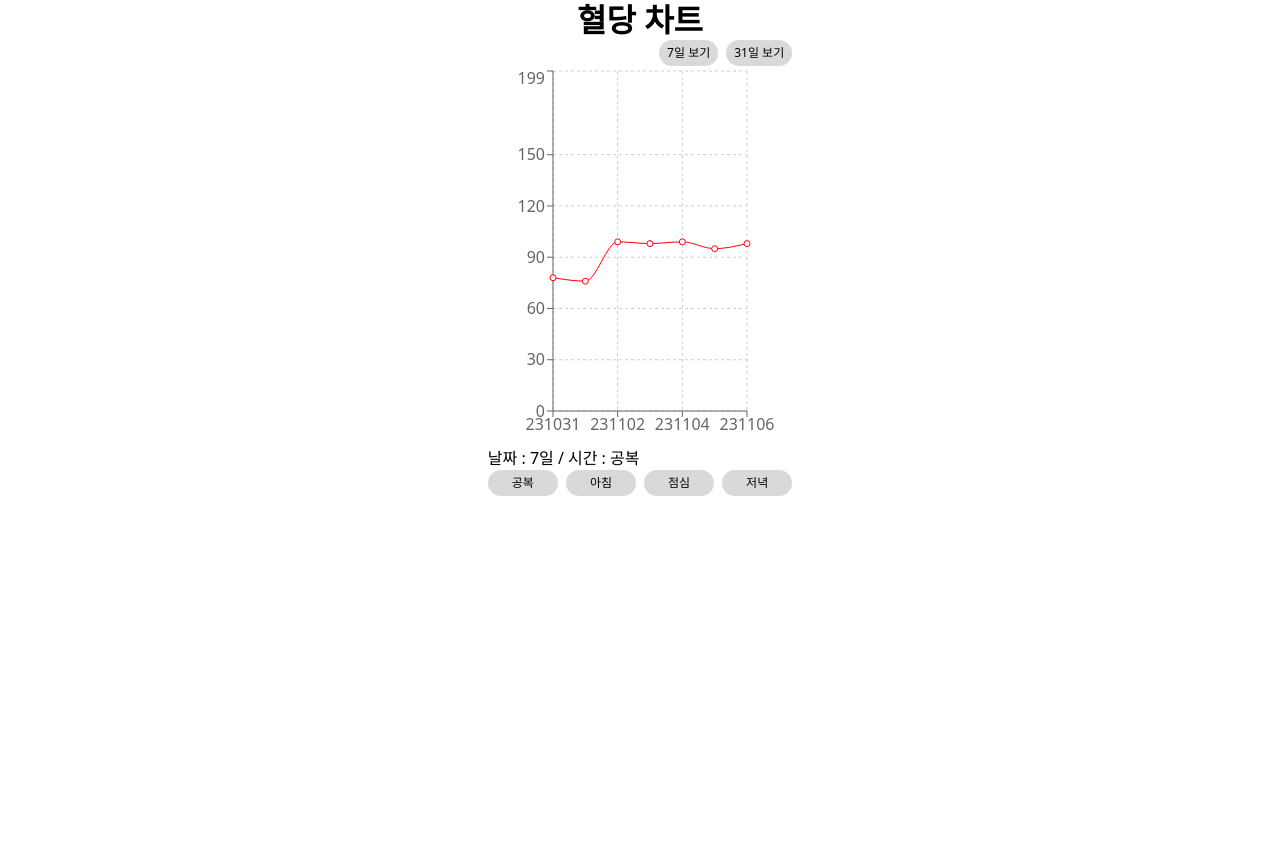
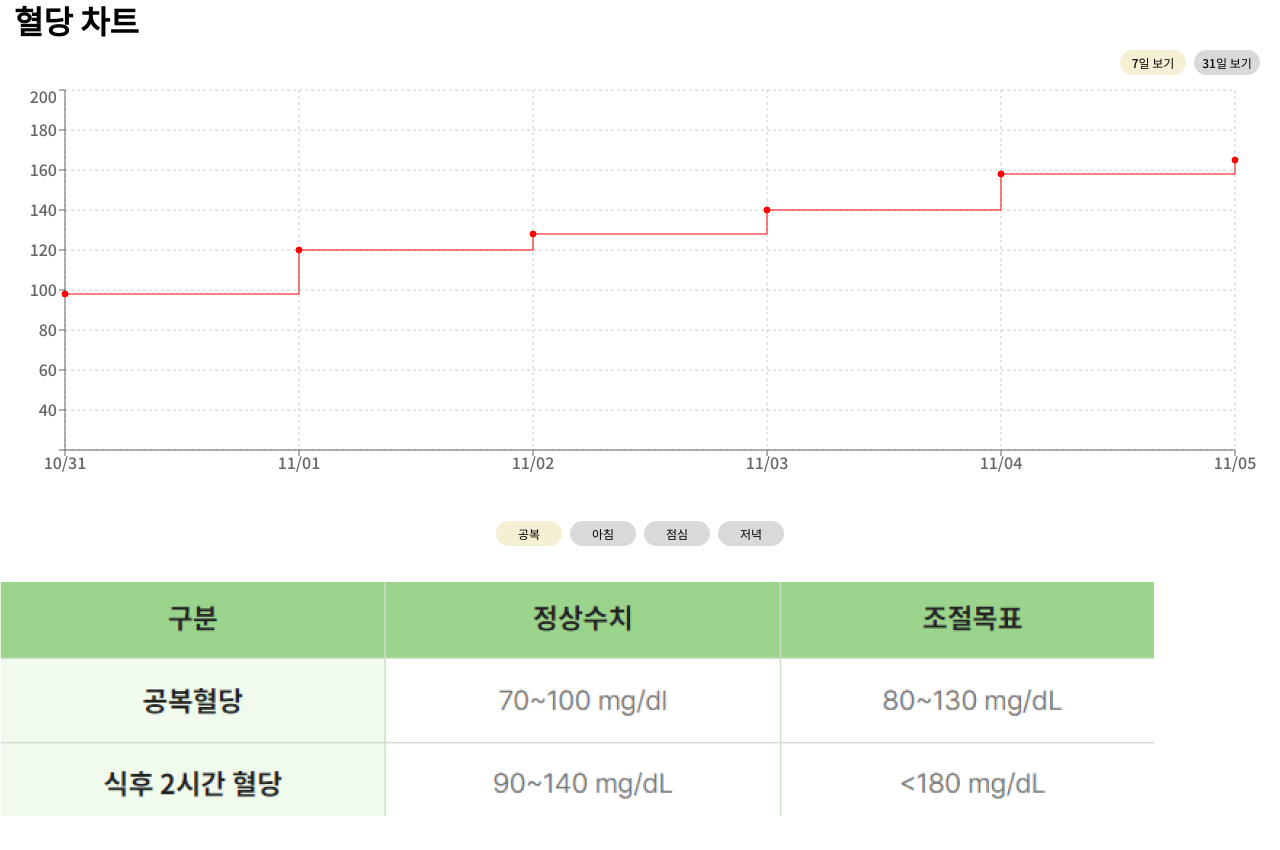
Before and after one commit to BloodSugarManagement/BloodSugar, a Next.js app: page /chart in a window 1280 px wide. Before the commit the page ends 800 px from the top, so only its background shows below. Built offline with nearby package versions, Linux system fonts and the light colour scheme.

Commit message:
<feat> : Chart 데이터에 카테고리 반영 및 스타일 변경

```diff
--- a/app/chart/page.tsx
+++ b/app/chart/page.tsx
@@ -1,10 +1,12 @@
-import ChartSection from "../components/ChartSection";
+import ChartForm from "../components/Chart/ChartForm";
 
 export default function Chart() {
   return (
-    <>
-      <h2 className="text-xl font-extrabold">혈당 차트</h2>
-      <ChartSection />
-    </>
+    <section className="w-full h-full">
+      <h2 className="text-xl font-extrabold text-left w-full indent-3.5">
+        혈당 차트
+      </h2>
+      <ChartForm />
+    </section>
   );
 }
--- /dev/null
+++ b/app/components/Chart/ChartCategory.tsx
@@ -0,0 +1,27 @@
+import { Dispatch, InputHTMLAttributes, SetStateAction } from "react";
+
+interface Props extends InputHTMLAttributes<{}> {
+  text: string;
+}
+
+export default function ChartCategory({ id, name, text, ...props }: Props) {
+  return (
+    <li>
+      <input
+        id={id}
+        name={name}
+        value={id}
+        className="peer"
+        type="radio"
+        hidden
+      />
+      <label
+        htmlFor={id}
+        className="peer-checked:bg-[#F5F0D4] block text-xs bg-sub-gray rounded-full w-[66px] h-[25px] leading-[25px] text-center"
+        {...props}
+      >
+        {text}
+      </label>
+    </li>
+  );
+}
--- /dev/null
+++ b/app/components/Chart/ChartForm.tsx
@@ -0,0 +1,65 @@
+"use client";
+
+import { ChangeEvent, useEffect, useState } from "react";
+import ChartCategory from "./ChartCategory";
+import ChartGraph from "./ChartGraph";
+
+export default function ChartForm() {
+  const [category, setCategory] = useState({
+    날짜: "7일",
+    시간: "공복",
+  });
+
+  const dateCategory = ["7일", "31일"];
+  const timeCategory = ["공복", "아침", "점심", "저녁"];
+
+  const checkHandler = (event: ChangeEvent<HTMLFormElement>) => {
+    setCategory({
+      ...category,
+      [event.target.name]: event.target.value,
+    });
+  };
+
+  useEffect(() => {
+    // 최초 화면 접속 시 카테고리 선택되게 하기
+    const date = document.getElementById(category.날짜) as HTMLInputElement;
+    const time = document.getElementById(category.시간) as HTMLInputElement;
+
+    date.checked = true;
+    time.checked = true;
+  });
+
+  return (
+    <form className="w-full h-full" onChange={checkHandler}>
+      <ul className="flex gap-2 w-full justify-end my-2.5 pr-5">
+        {dateCategory.map((category) => {
+          return (
+            <ChartCategory
+              key={category}
+              id={category}
+              name="날짜"
+              text={category + " 보기"}
+            />
+          );
+        })}
+      </ul>
+      <ChartGraph XKey={category.날짜} YKey={category.시간} />
+      <ul className="flex gap-2 w-full justify-center my-9">
+        {timeCategory.map((category) => {
+          return (
+            <ChartCategory
+              key={category}
+              id={category}
+              name="시간"
+              text={category}
+            />
+          );
+        })}
+      </ul>
+      <img
+        src="/image/chartRecommended.jpg"
+        alt="혈당의 정상 수치 및 조절 목표를 설명하는 표입니다. 공복일 때의 정상 혈당 수치는 70~100 mg/dL 식후 2시간 이후부터의 정상 혈당 수치는 90~140 mg/dL 입니다. 공복일 때의 혈당 수치는 80~130 mg/dL를, 식후 2시간 이후부터의 혈당 수치는 180 mg/dL 이하로 조절하는 것을 목표로 합니다."
+      />
+    </form>
+  );
+}
--- /dev/null
+++ b/app/components/Chart/ChartGraph.tsx
@@ -0,0 +1,100 @@
+import {
+  LineChart,
+  Line,
+  XAxis,
+  YAxis,
+  CartesianGrid,
+  Tooltip,
+  ResponsiveContainer,
+} from "recharts";
+
+interface Props {
+  XKey: string;
+  YKey: string;
+}
+
+export default function ChartGraph({ XKey, YKey }: Props) {
+  return (
+    <ResponsiveContainer width="100%" height="50%">
+      <LineChart
+        width={500}
+        height={300}
+        data={data}
+        margin={{
+          top: 5,
+          right: 45,
+          left: 5,
+          bottom: 5,
+        }}
+      >
+        <CartesianGrid strokeDasharray="3 3" />
+        <XAxis dataKey="날짜" tickFormatter={formatX} />
+        <YAxis
+          tickCount={10}
+          domain={[20, 200]}
+          tickFormatter={(yTick: string) => {
+            if (Number(yTick) < 40) return "";
+            else return yTick;
+          }}
+        />
+        <Tooltip />
+        <Line
+          type="stepAfter"
+          dot={{ fill: "red", stroke: "red" }}
+          dataKey={YKey}
+          stroke="#ff0000"
+          activeDot={{ r: 6 }}
+        />
+      </LineChart>
+    </ResponsiveContainer>
+  );
+}
+
+const formatX = (xTick: string) => {
+  return `${xTick.substring(2, 4)}/${xTick.substring(4, 6)}`;
+};
+
+const data = [
+  {
+    날짜: "231031",
+    공복: 98,
+    아침: 98,
+    점심: 98,
+    저녁: 98,
+  },
+  {
+    날짜: "231101",
+    공복: 120,
+    아침: 130,
+    점심: 140,
+    저녁: 150,
+  },
+  {
+    날짜: "231102",
+    공복: 128,
+    아침: 168,
+    점심: 150,
+    저녁: 137,
+  },
+  {
+    날짜: "231103",
+    공복: 140,
+    아침: 147,
+    점심: 159,
+    저녁: 147,
+  },
+  {
+    날짜: "231104",
+    공복: 158,
+    아침: 159,
+    점심: 158,
+    저녁: 158,
+  },
+  {
+    날짜: "231105",
+    공복: 165,
+    아침: 186,
+    점심: 170,
+    저녁: 176,
+  },
+];
--- a/app/components/ChartCategory.tsx
+++ /dev/null
@@ -1,17 +0,0 @@
-import { Dispatch, SetStateAction } from "react";
-
-interface Props {
-  name: string;
-  className?: string;
-  setter: Dispatch<SetStateAction<string>>;
-}
-
-export default function ChartCategory({ name, className, setter }: Props) {
-  return (
-    <li className="text-xs bg-sub-gray rounded-full w-fit">
-      <button className={className} onClick={() => setter(name)}>
-        {name}
-      </button>
-    </li>
-  );
-}
--- a/app/components/ChartGraph.tsx
+++ /dev/null
@@ -1,69 +0,0 @@
-import {
-  LineChart,
-  Line,
-  XAxis,
-  YAxis,
-  CartesianGrid,
-  Tooltip,
-  ResponsiveContainer,
-} from "recharts";
-
-export default function ChartGraph() {
-  return (
-    <ResponsiveContainer width="100%" height="50%">
-      <LineChart
-        width={500}
-        height={300}
-        data={data}
-        margin={{
-          top: 5,
-          right: 45,
-          left: 5,
-          bottom: 5,
-        }}
-      >
-        <CartesianGrid strokeDasharray="3 3" />
-        <XAxis dataKey="date" />
-        <YAxis tickCount={8} domain={[0, "dataMax + 100"]} />
-        <Tooltip />
-        <Line
-          type="monotone"
-          dataKey="bs"
-          stroke="#ff0000"
-          activeDot={{ r: 8 }}
-        />
-      </LineChart>
-    </ResponsiveContainer>
-  );
-}
-
-const data = [
-  {
-    date: "231031",
-    bs: 78,
-  },
-  {
-    date: "231101",
-    bs: 76,
-  },
-  {
-    date: "231102",
-    bs: 99,
-  },
-  {
-    date: "231103",
-    bs: 98,
-  },
-  {
-    date: "231104",
-    bs: 99,
-  },
-  {
-    date: "231105",
-    bs: 95,
-  },
-  {
-    date: "231106",
-    bs: 98,
-  },
-];
--- a/app/components/ChartSection.tsx
+++ /dev/null
@@ -1,31 +0,0 @@
-"use client";
-
-import { useState } from "react";
-import ChartCategory from "./ChartCategory";
-import ChartGraph from "./ChartGraph";
-
-export default function ChartSection() {
-  const [date, setDate] = useState<string>("7일");
-  const [time, setTime] = useState<string>("공복");
-
-  return (
-    <section className="h-full">
-      <ul className="flex justify-end gap-2">
-        <ChartCategory name="7일 보기" setter={setDate} className="px-2 py-1" />
-        <ChartCategory
-          name="31일 보기"
-          setter={setDate}
-          className="px-2 py-1"
-        />
-      </ul>
-      <ChartGraph />
-      날짜 : {date} / 시간 : {time}
-      <ul className="flex gap-2">
-        <ChartCategory name="공복" setter={setTime} className="px-6 py-1" />
-        <ChartCategory name="아침" setter={setTime} className="px-6 py-1" />
-        <ChartCategory name="점심" setter={setTime} className="px-6 py-1" />
-        <ChartCategory name="저녁" setter={setTime} className="px-6 py-1" />
-      </ul>
-    </section>
-  );
-}
--- a/app/components/NavBar.tsx
+++ b/app/components/NavBar.tsx
@@ -47,9 +47,7 @@ function Anchor({ name, href, image, selectedImage }: Router) {
   const pathname = usePathname();
 
   return (
-    <li
-      className={"flex-1" + (pathname === href ? " text-selected-yellow" : "")}
-    >
+    <li className={"flex-1" + (pathname === href ? " text-[#F5C045]" : "")}>
       <Link
         href={href}
         className="flex flex-col items-center text-xs text-center gap-1"
--- a/app/layout.tsx
+++ b/app/layout.tsx
@@ -1,8 +1,11 @@
 import type { Metadata } from "next";
-import { Inter } from "next/font/google";
+import { Inter, Noto_Sans_KR } from "next/font/google";
 import "./globals.css";
 
-const inter = Inter({ subsets: ["latin"] });
+const inter = Noto_Sans_KR({
+  weight: ["500", "700", "800"],
+  subsets: ["latin"],
+});
 
 export const metadata: Metadata = {
   title: "혈당관리 앱",
@@ -16,7 +19,9 @@ export default function RootLayout({
 }) {
   return (
     <html>
-      <body className="flex flex-col items-center justify-center w-full h-screen">
+      <body
+        className={`flex flex-col items-center justify-center w-full h-screen ${inter.className}`}
+      >
         {children}
       </body>
     </html>
--- a/tailwind.config.ts
+++ b/tailwind.config.ts
@@ -14,7 +14,6 @@ const config: Config = {
       colors: {
         "main-gray": "#726C6C",
         "sub-gray": "#D9D9D9",
-        "selected-yellow": "#F5C045",
         "main-red": "#F65C5C",
       },
       fontSize: {
```
Also changed, not shown: public/image/chartRecommended.jpg (added), 1 other file (tests, documents, lock files or other folders).
